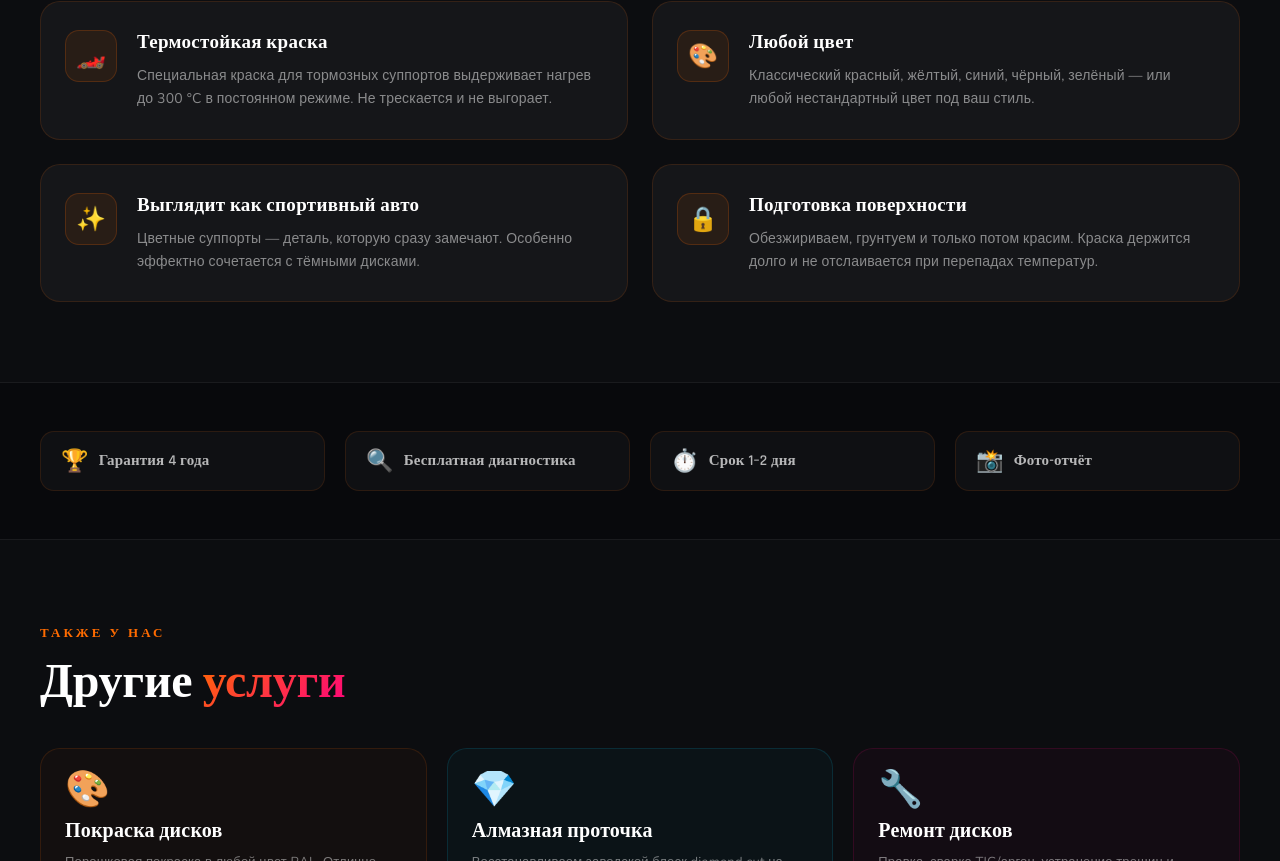
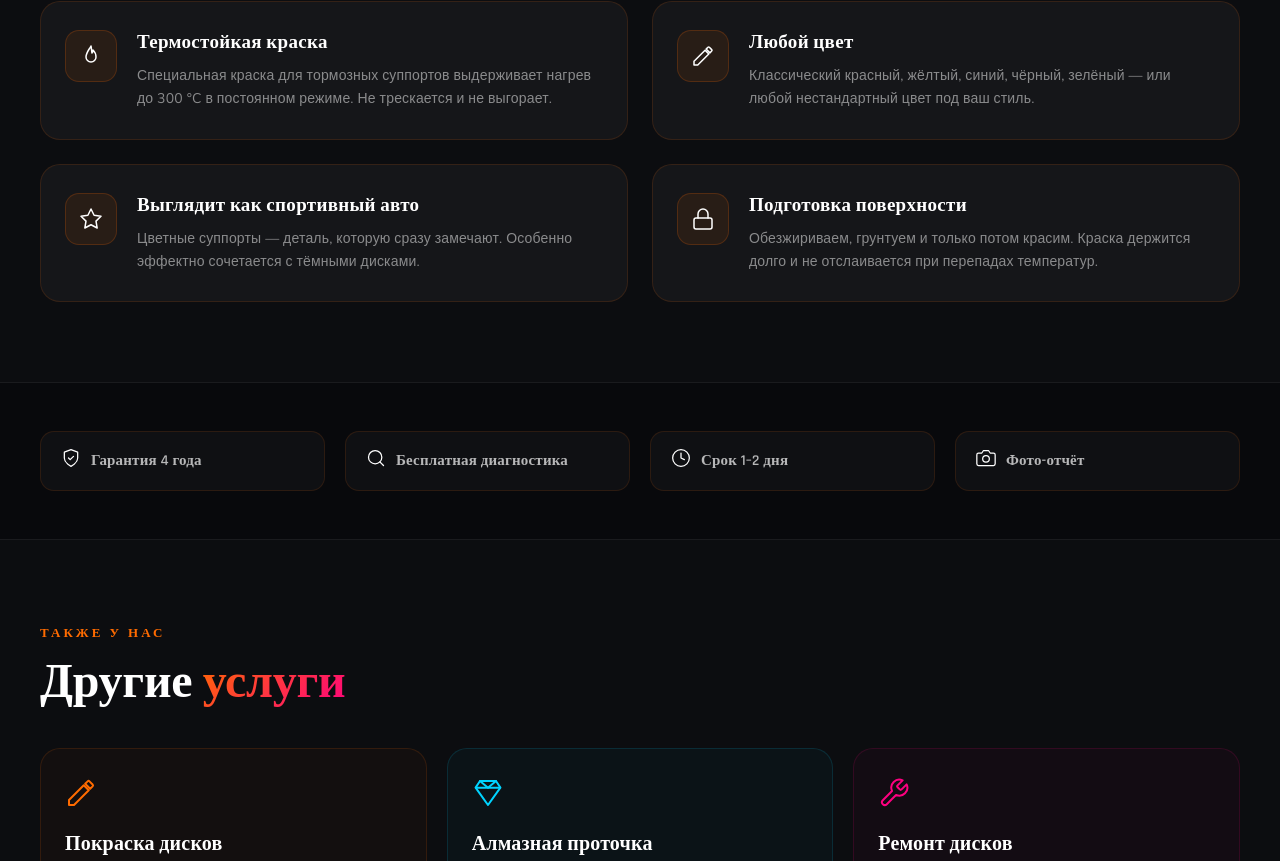
Before and after one commit to mikhailmikemorozov-coder/moaans, a React (Vite) app: page /pokraska-supportov-moskva in a window 1280 px wide. Shown: the part 979-1840 px from the top of the page. Built offline with nearby package versions, Linux system fonts and the light colour scheme.

Commit message:
replace emoji icons with SVG on all service pages
GUARANTEE_ITEMS strip, benefits cards, and related services cards
now use line SVG icons matching the main page style.

Co-Authored-By: Claude Sonnet 4.6 <noreply@anthropic.com>

```diff
--- a/src/pages/PokraskaSupportov.jsx
+++ b/src/pages/PokraskaSupportov.jsx
@@ -16,10 +16,10 @@ export default function PokraskaSupportov() {
       intro="Яркие суппорты сквозь спицы — эффектная деталь, которую замечают все. Термостойкая краска выдерживает нагрев до 300 °C, не выгорает и не шелушится."
       price="от 2 000 ₽"
       benefits={[
-        { icon: "🏎️", title: "Термостойкая краска", desc: "Специальная краска для тормозных суппортов выдерживает нагрев до 300 °C в постоянном режиме. Не трескается и не выгорает." },
-        { icon: "🎨", title: "Любой цвет", desc: "Классический красный, жёлтый, синий, чёрный, зелёный — или любой нестандартный цвет под ваш стиль." },
-        { icon: "✨", title: "Выглядит как спортивный авто", desc: "Цветные суппорты — деталь, которую сразу замечают. Особенно эффектно сочетается с тёмными дисками." },
-        { icon: "🔒", title: "Подготовка поверхности", desc: "Обезжириваем, грунтуем и только потом красим. Краска держится долго и не отслаивается при перепадах температур." },
+        { icon: <svg viewBox="0 0 24 24" fill="none" stroke="currentColor" strokeWidth="1.5" strokeLinecap="round" strokeLinejoin="round" width="24" height="24"><path d="M12 2C9.5 6.5 7 9 7 13a5 5 0 0010 0c0-3.5-1.5-5.5-3-7 0 1.5-.5 2.5-1 3C12.5 7 12.5 4 12 2z"/></svg>, title: "Термостойкая краска", desc: "Специальная краска для тормозных суппортов выдерживает нагрев до 300 °C в постоянном режиме. Не трескается и не выгорает." },
+        { icon: <svg viewBox="0 0 24 24" fill="none" stroke="currentColor" strokeWidth="1.5" strokeLinecap="round" strokeLinejoin="round" width="24" height="24"><path d="M3 17.25V21h3.75L17.81 9.94l-3.75-3.75L3 17.25z"/><path d="M20.71 7.04a1 1 0 000-1.41l-2.34-2.34a1 1 0 00-1.41 0l-1.83 1.83 3.75 3.75 1.83-1.83z"/></svg>, title: "Любой цвет", desc: "Классический красный, жёлтый, синий, чёрный, зелёный — или любой нестандартный цвет под ваш стиль." },
+        { icon: <svg viewBox="0 0 24 24" fill="none" stroke="currentColor" strokeWidth="1.5" strokeLinecap="round" strokeLinejoin="round" width="24" height="24"><polygon points="12 2 15.09 8.26 22 9.27 17 14.14 18.18 21.02 12 17.77 5.82 21.02 7 14.14 2 9.27 8.91 8.26 12 2"/></svg>, title: "Выглядит как спортивный авто", desc: "Цветные суппорты — деталь, которую сразу замечают. Особенно эффектно сочетается с тёмными дисками." },
+        { icon: <svg viewBox="0 0 24 24" fill="none" stroke="currentColor" strokeWidth="1.5" strokeLinecap="round" strokeLinejoin="round" width="24" height="24"><rect x="3" y="11" width="18" height="11" rx="2" ry="2"/><path d="M7 11V7a5 5 0 0110 0v4"/></svg>, title: "Подготовка поверхности", desc: "Обезжириваем, грунтуем и только потом красим. Краска держится долго и не отслаивается при перепадах температур." },
       ]}
       faqItems={[
         { q: "Нужно ли снимать суппорт?", a: "Для качественного результата — желательно. Полный демонтаж позволяет покрасить суппорт равномерно со всех сторон и правильно подготовить поверхность. При покраске на машине качество будет ниже." },
@@ -28,9 +28,9 @@ export default function PokraskaSupportov() {
         { q: "Можно ли покрасить суппорты вместе с дисками?", a: "Да, и это популярное комплексное решение. Привозите и диски, и суппорты — сделаем всё за один приезд, согласуем цвета и выдадим общую гарантию." },
       ]}
       relatedServices={[
-        { icon: "🎨", title: "Покраска дисков", desc: "Порошковая покраска в любой цвет RAL. Отлично сочетается с покраской суппортов.", price: "от 2 500 ₽", color: "#ff6b00", href: "/pokraska-diskov-moskva" },
-        { icon: "💎", title: "Алмазная проточка", desc: "Восстанавливаем заводской блеск diamond cut на станке с ЧПУ.", price: "от 5 000 ₽", color: "#00d4ff", href: "/almaznaya-prochka-diskov" },
-        { icon: "🔧", title: "Ремонт дисков", desc: "Правка, сварка TIG/аргон, устранение трещин и деформаций.", price: "от 1 500 ₽", color: "#ff0080", href: "/remont-diskov-moskva" },
+        { icon: <svg viewBox="0 0 24 24" fill="none" stroke="currentColor" strokeWidth="1.5" strokeLinecap="round" strokeLinejoin="round" width="32" height="32"><path d="M3 17.25V21h3.75L17.81 9.94l-3.75-3.75L3 17.25z"/><path d="M20.71 7.04a1 1 0 000-1.41l-2.34-2.34a1 1 0 00-1.41 0l-1.83 1.83 3.75 3.75 1.83-1.83z"/></svg>, title: "Покраска дисков", desc: "Порошковая покраска в любой цвет RAL. Отлично сочетается с покраской суппортов.", price: "от 2 500 ₽", color: "#ff6b00", href: "/pokraska-diskov-moskva" },
+        { icon: <svg viewBox="0 0 24 24" fill="none" stroke="currentColor" strokeWidth="1.5" strokeLinecap="round" strokeLinejoin="round" width="32" height="32"><path d="M6 3h12l3.3 5-9.3 13-9.3-13z"/><line x1="3" y1="8" x2="21" y2="8"/><path d="M6 3l6 5 6-5"/></svg>, title: "Алмазная проточка", desc: "Восстанавливаем заводской блеск diamond cut на станке с ЧПУ.", price: "от 5 000 ₽", color: "#00d4ff", href: "/almaznaya-prochka-diskov" },
+        { icon: <svg viewBox="0 0 24 24" fill="none" stroke="currentColor" strokeWidth="1.5" strokeLinecap="round" strokeLinejoin="round" width="32" height="32"><path d="M14.7 6.3a1 1 0 000 1.4l1.6 1.6a1 1 0 001.4 0l3.77-3.77a6 6 0 01-7.94 7.94l-6.91 6.91a2.12 2.12 0 01-3-3l6.91-6.91a6 6 0 017.94-7.94l-3.76 3.76z"/></svg>, title: "Ремонт дисков", desc: "Правка, сварка TIG/аргон, устранение трещин и деформаций.", price: "от 1 500 ₽", color: "#ff0080", href: "/remont-diskov-moskva" },
       ]}
     />
   );
--- a/src/pages/ServicePage.jsx
+++ b/src/pages/ServicePage.jsx
@@ -9,10 +9,10 @@ const PHONES = [
 ];
 
 const GUARANTEE_ITEMS = [
-  { icon: "🏆", text: "Гарантия 4 года" },
-  { icon: "🔍", text: "Бесплатная диагностика" },
-  { icon: "⏱️", text: "Срок 1–2 дня" },
-  { icon: "📸", text: "Фото-отчёт" },
+  { icon: <svg viewBox="0 0 24 24" fill="none" stroke="currentColor" strokeWidth="1.5" strokeLinecap="round" strokeLinejoin="round" width="20" height="20"><path d="M12 22s8-4 8-10V5l-8-3-8 3v7c0 6 8 10 8 10z"/><polyline points="9 12 11 14 15 10"/></svg>, text: "Гарантия 4 года" },
+  { icon: <svg viewBox="0 0 24 24" fill="none" stroke="currentColor" strokeWidth="1.5" strokeLinecap="round" strokeLinejoin="round" width="20" height="20"><circle cx="11" cy="11" r="8"/><line x1="21" y1="21" x2="16.65" y2="16.65"/></svg>, text: "Бесплатная диагностика" },
+  { icon: <svg viewBox="0 0 24 24" fill="none" stroke="currentColor" strokeWidth="1.5" strokeLinecap="round" strokeLinejoin="round" width="20" height="20"><circle cx="12" cy="12" r="10"/><polyline points="12 6 12 12 16 14"/></svg>, text: "Срок 1–2 дня" },
+  { icon: <svg viewBox="0 0 24 24" fill="none" stroke="currentColor" strokeWidth="1.5" strokeLinecap="round" strokeLinejoin="round" width="20" height="20"><path d="M23 19a2 2 0 01-2 2H3a2 2 0 01-2-2V8a2 2 0 012-2h4l2-3h6l2 3h4a2 2 0 012 2z"/><circle cx="12" cy="13" r="4"/></svg>, text: "Фото-отчёт" },
 ];
 
 export default function ServicePage({ meta, color = "#ff6b00", h1, h1Accent, intro, price, benefits, faqItems, gallery, relatedServices }) {
@@ -187,7 +187,7 @@ export default function ServicePage({ meta, color = "#ff6b00", h1, h1Accent, int
                   background: `${s.color}08`, border: `1px solid ${s.color}22`,
                   transition: "all .25s", textDecoration: "none",
                 }}>
-                  <div style={{ fontSize: 36, marginBottom: 14 }}>{s.icon}</div>
+                  <div style={{ marginBottom: 14, color: s.color }}>{s.icon}</div>
                   <div style={{ fontFamily: "'Rajdhani'", fontSize: 20, fontWeight: 700, marginBottom: 8 }}>{s.title}</div>
                   <div style={{ fontSize: 13, color: "rgba(255,255,255,.45)", lineHeight: 1.6, marginBottom: 16 }}>{s.desc}</div>
                   <div style={{ fontFamily: "'Rajdhani'", fontSize: 22, fontWeight: 700, color: s.color }}>{s.price}</div>
```
Also changed, not shown: src/pages/AlmaznayaProchka.jsx (+7 -7 lines), src/pages/PokraskaDisk.jsx (+7 -7 lines), src/pages/RemontDiskov.jsx (+7 -7 lines).
